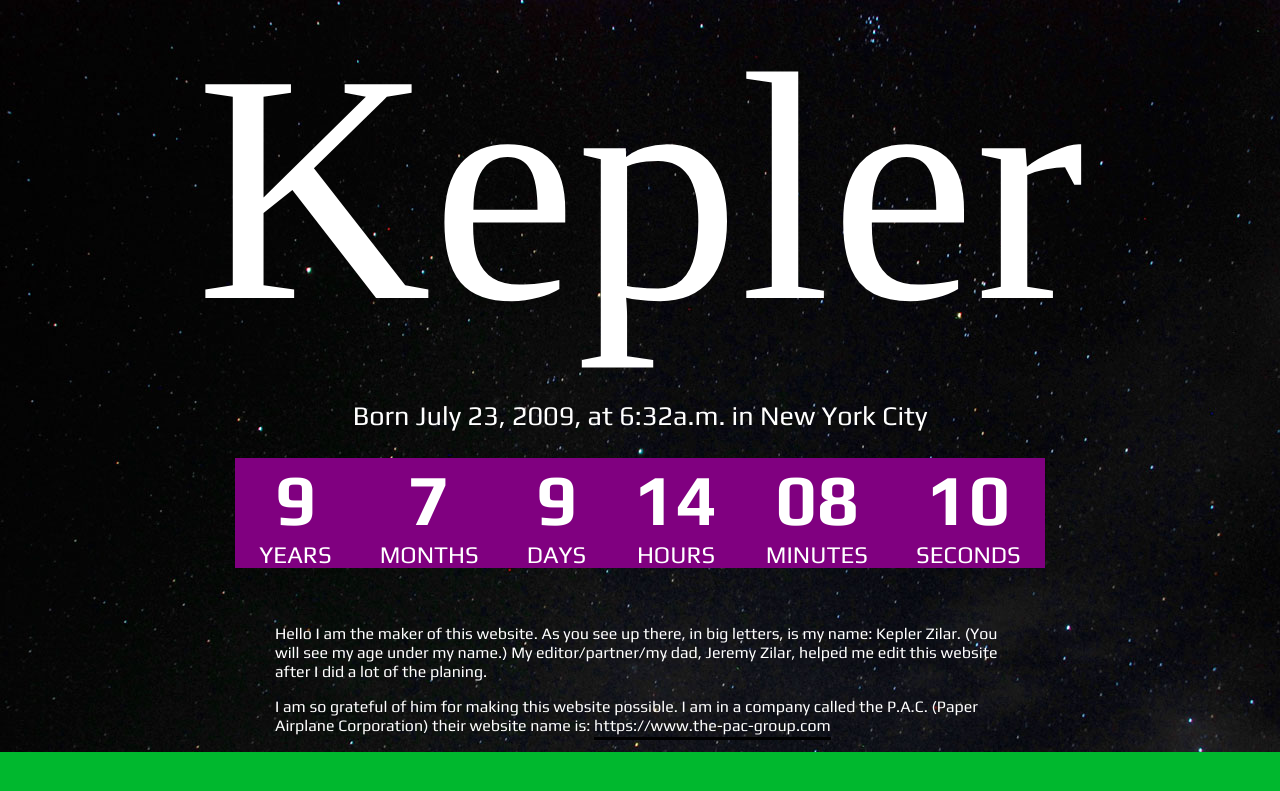
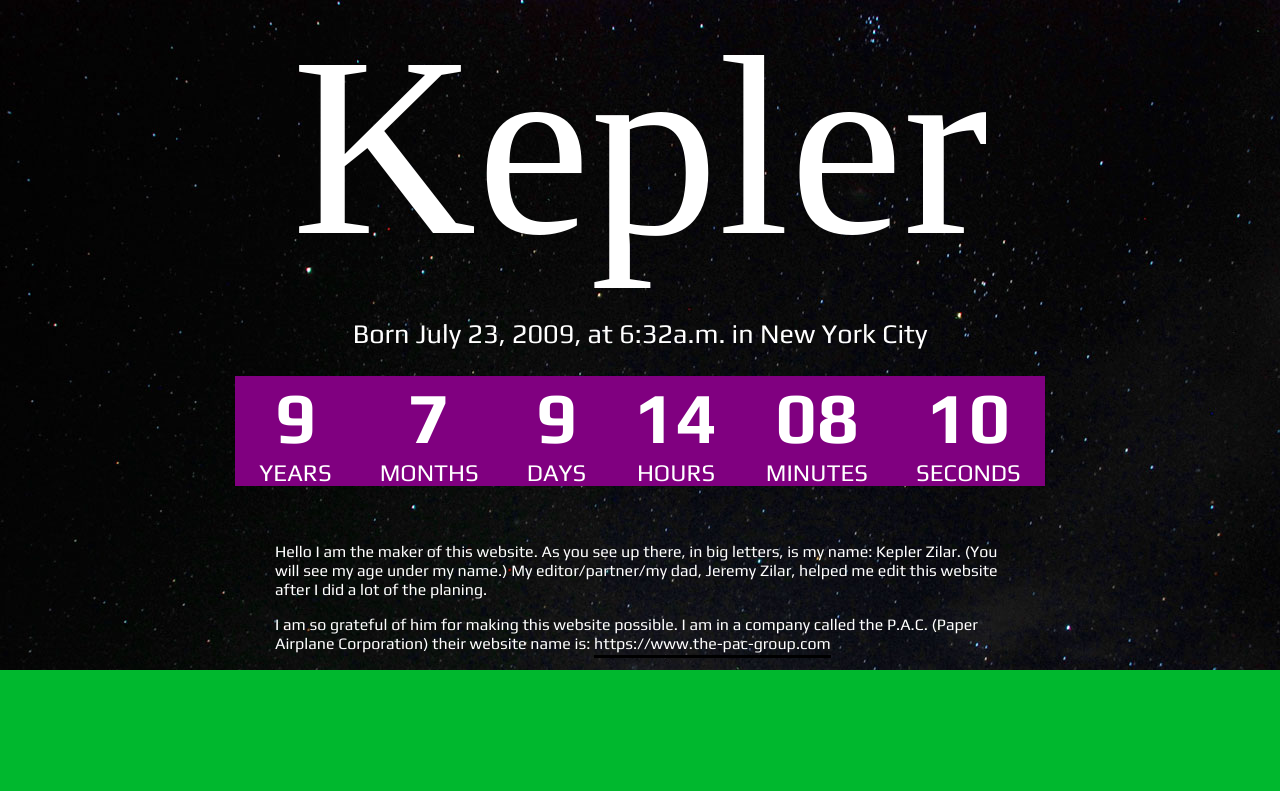
Before and after one commit to kcezz/keplr.me, a Jekyll site: the page built from index.md, in a window 1280 px wide. Shown: the top 791 px of the page. Built offline with Jekyll 4.4.1, drawn with Linux system fonts in a browser that asks for light colours; nearby versions of some CDN libraries.

Commit message:
header container fix

```diff
--- a/_includes/header.html
+++ b/_includes/header.html
@@ -1,5 +1,5 @@
 <header class="">
-  <div class="container">
+  <div class="container-fluid">
     <div class="row">
       <div class="col-12">
         {% if page.layout == 'home' %}
--- a/_sass/_header.scss
+++ b/_sass/_header.scss
@@ -9,7 +9,7 @@ header{
         border-bottom: none;
       }
     }
-    font-size: 25.5vw;
+    font-size: 20vw;
     // @media only screen and (min-width: 576px) {
     //
     // }
```
